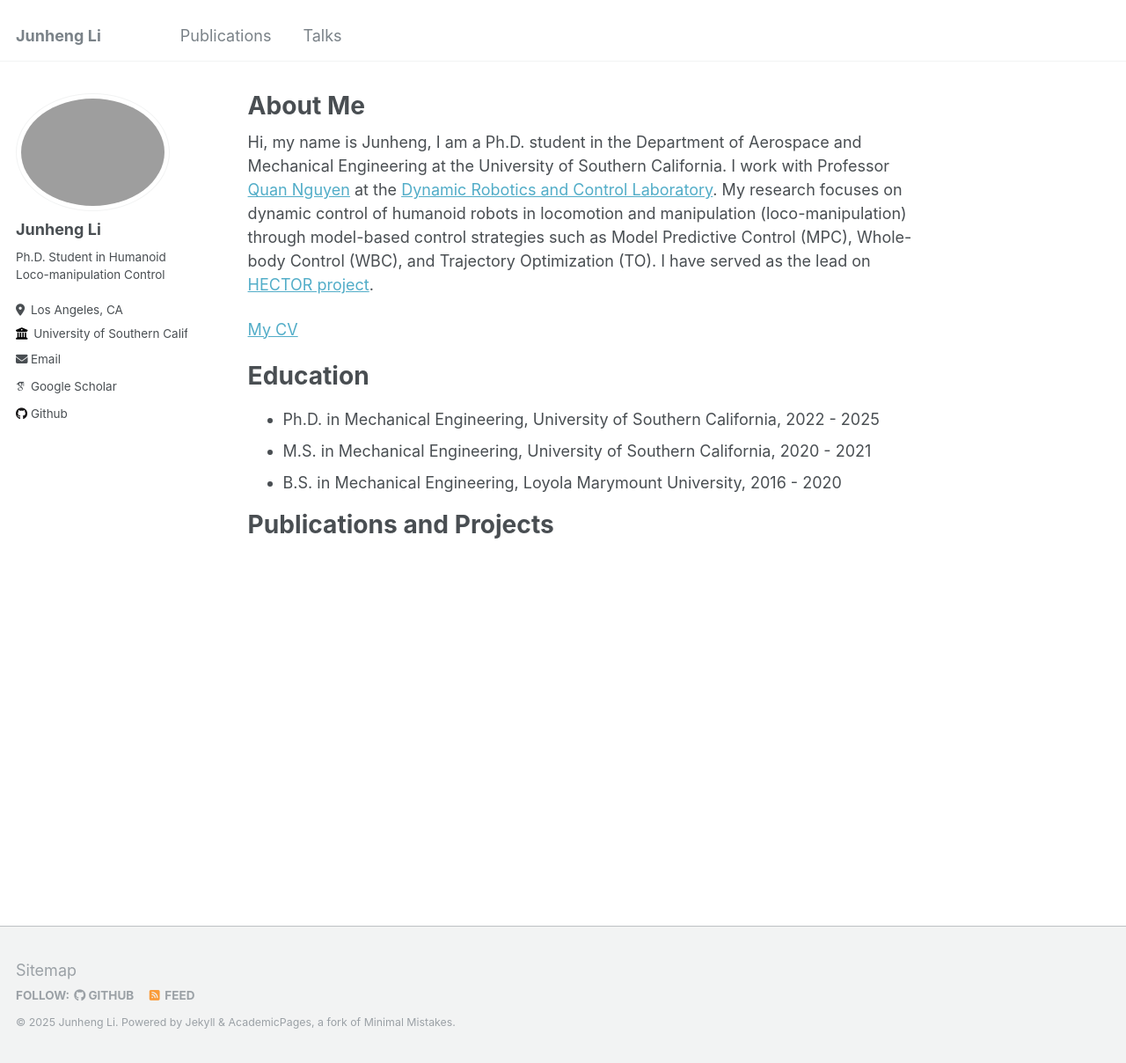
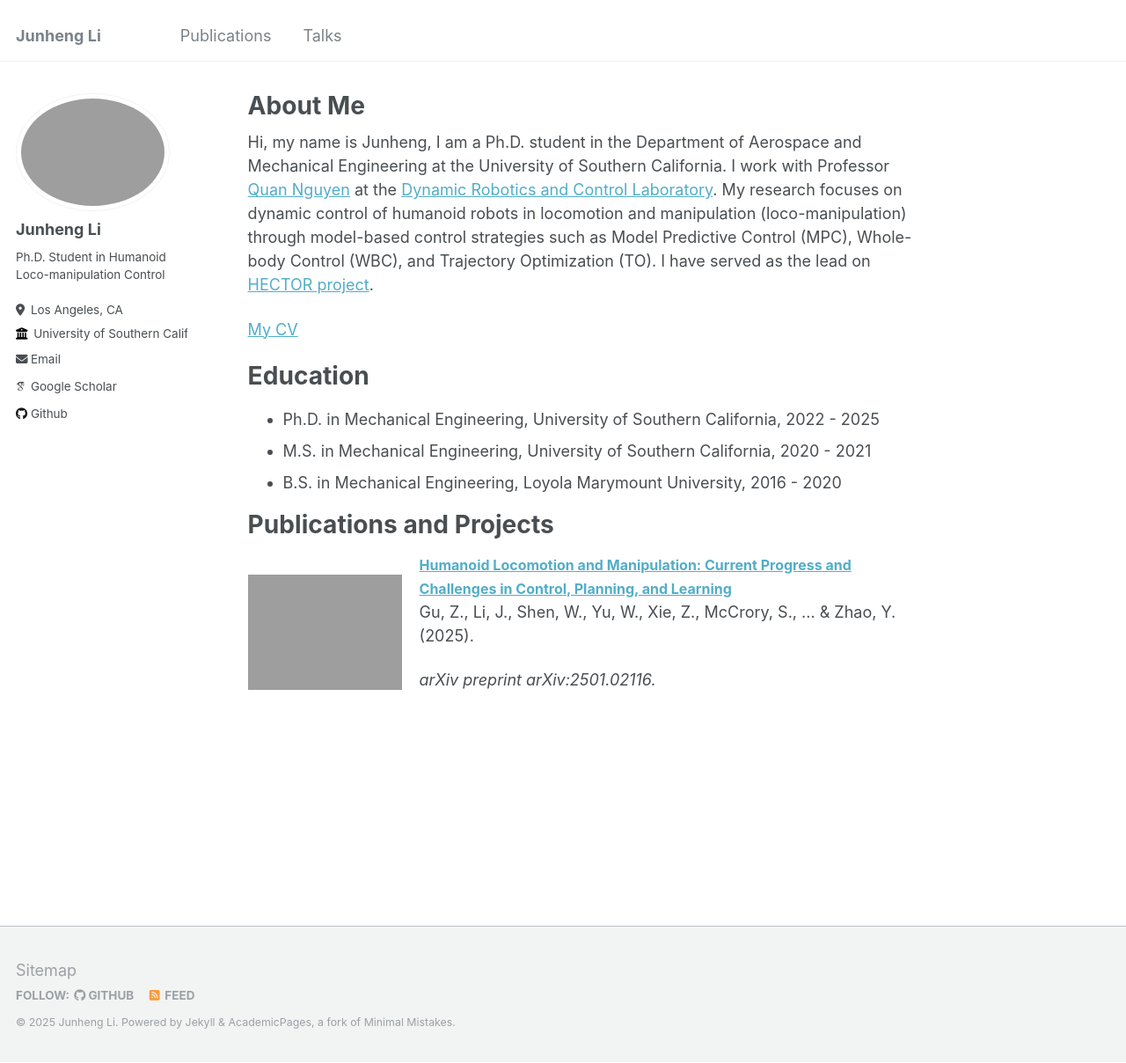
Before and after one commit to junhengl/junhengl.github.io, a Jekyll site: the page built from _pages/about.md, in a window 1280 px wide and 1208 px high. Shown: the whole window at 88% size. Built offline with Jekyll 4.4.1, drawn with Linux system fonts in a browser that asks for light colours; some web fonts are replaced.

Commit message:
Update about.md

```diff
--- a/_pages/about.md
+++ b/_pages/about.md
@@ -19,3 +19,14 @@ Education
 
 Publications and Projects
 ======
+
+<div style="display: flex; align-items: center;">
+  <img src="https://junhengl.github.io/images/adaptiveFreqMPC.gif" alt="GIF Description" width="175" style="margin-right: 20px;">
+  <div>
+    <a href="https://arxiv.org/abs/2501.02116" style="font-weight: bold; font-size: 16px;">
+      Humanoid Locomotion and Manipulation: Current Progress and Challenges in Control, Planning, and Learning
+    </a>
+    <p>Gu, Z., Li, J., Shen, W., Yu, W., Xie, Z., McCrory, S., ... & Zhao, Y. (2025). </p>
+    <p><i>arXiv preprint arXiv:2501.02116.</i></p>
+  </div>
+</div>
```
